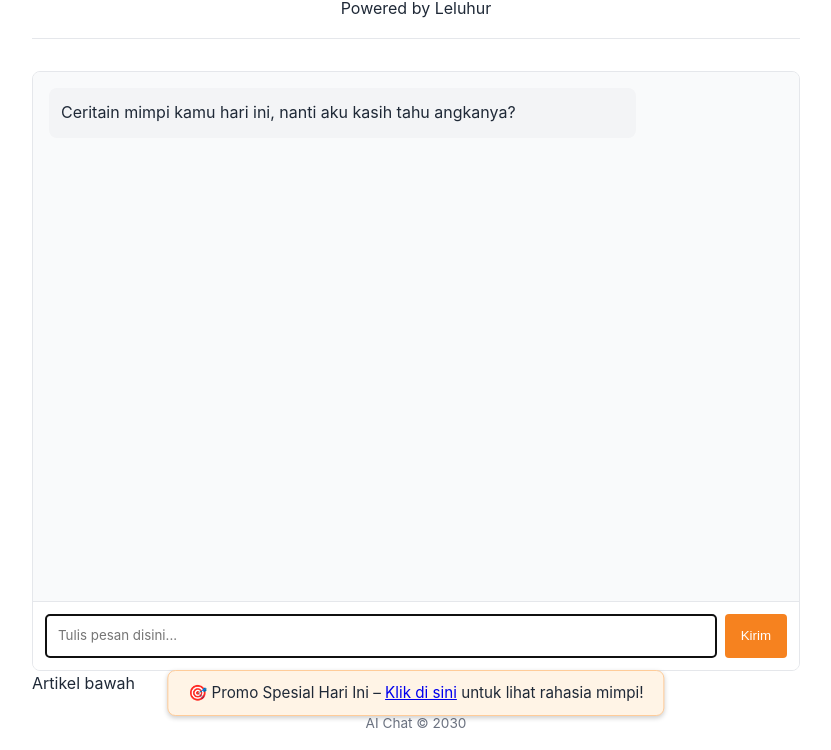
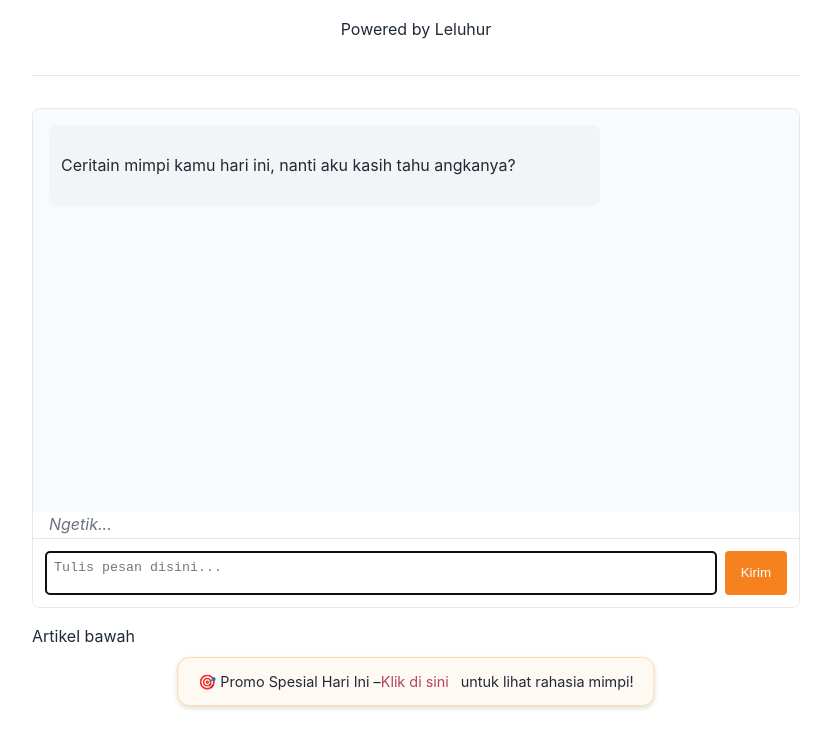
Before and after one commit to animalpsychic/chatai, a website: page public/tebak.html in a window 1280 px wide. Shown: the part 74-824 px from the top of the page, without its empty margins (224-1055 px from the left). Drawn offline with Linux system fonts and the light colour scheme.

Commit message:
Update style.css

```diff
--- a/public/style.css
+++ b/public/style.css
@@ -1,47 +1,43 @@
 :root {
-  --primary-color: #f6821f;
+  --primary: #f6821f;
   --primary-hover: #e67e22;
-  --light-bg: #f9fafb;
-  --border-color: #e5e7eb;
-  --text-color: #1f2937;
+  --bg-light: #f9fafb;
+  --border: #e5e7eb;
+  --text: #1f2937;
   --text-light: #6b7280;
-  --user-msg-bg: #fff2e6;
-  --assistant-msg-bg: #f3f4f6;
+  --user-bg: #fff2e6;
+  --assistant-bg: #f3f4f6;
 }
 
 * {
   box-sizing: border-box;
-  margin: 0;
-  padding: 0;
 }
 
 body {
-  font-family: -apple-system, BlinkMacSystemFont, "Segoe UI", Roboto, Oxygen, Ubuntu, Cantarell, sans-serif;
-  line-height: 1.6;
-  color: var(--text-color);
+  font-family: -apple-system, BlinkMacSystemFont, "Segoe UI", Roboto, sans-serif;
+  color: var(--text);
   max-width: 800px;
   margin: 0 auto;
   padding: 1rem;
+  line-height: 1.6;
 }
 
 header {
   text-align: center;
   margin-bottom: 2rem;
-  padding: 1rem 0;
-  border-bottom: 1px solid var(--border-color);
+  padding-bottom: 1rem;
+  border-bottom: 1px solid var(--border);
 }
-
-h1 {
-  font-size: 1.5rem;
-  color: var(--primary-color);
+header h1 {
+  color: var(--primary);
+  font-size: 1.6rem;
 }
 
 .chat-container {
   display: flex;
   flex-direction: column;
-  height: calc(100vh - 200px);
-  min-height: 400px;
-  border: 1px solid var(--border-color);
+  height: 500px;
+  border: 1px solid var(--border);
   border-radius: 8px;
   overflow: hidden;
 }
@@ -50,93 +46,93 @@ h1 {
   flex: 1;
   overflow-y: auto;
   padding: 1rem;
-  background-color: var(--light-bg);
+  background: var(--bg-light);
 }
 
 .message {
   margin-bottom: 1rem;
   padding: 0.75rem;
   border-radius: 8px;
-  max-width: 80%;
+  max-width: 75%;
+  word-wrap: break-word;
 }
 
 .user-message {
-  background-color: var(--user-msg-bg);
+  background: var(--user-bg);
   align-self: flex-end;
-  margin-left: auto;
 }
 
 .assistant-message {
-  background-color: var(--assistant-msg-bg);
+  background: var(--assistant-bg);
   align-self: flex-start;
 }
 
 .message-input {
   display: flex;
   padding: 0.75rem;
-  border-top: 1px solid var(--border-color);
-  background-color: white;
+  border-top: 1px solid var(--border);
+  background: white;
 }
-
-#user-input {
+.message-input textarea {
   flex: 1;
-  padding: 0.75rem;
-  border: 1px solid var(--border-color);
+  height: 44px;
+  padding: 0.5rem;
+  border: 1px solid var(--border);
   border-radius: 4px;
-  font-family: inherit;
   resize: none;
-  min-height: 44px;
 }
-
-#send-button {
+.message-input button {
   margin-left: 0.5rem;
   padding: 0 1rem;
-  background-color: var(--primary-color);
+  background: var(--primary);
   color: white;
   border: none;
   border-radius: 4px;
   cursor: pointer;
-  transition: background-color 0.2s;
+  transition: background 0.2s;
 }
-
-#send-button:hover {
-  background-color: var(--primary-hover);
-}
-
-#send-button:disabled {
-  background-color: var(--text-light);
-  cursor: not-allowed;
+.message-input button:hover {
+  background: var(--primary-hover);
 }
 
 .typing-indicator {
-  display: none;
-  margin-bottom: 1rem;
   font-style: italic;
   color: var(--text-light);
-}
-
-.typing-indicator.visible {
-  display: block;
+  padding: 0 1rem;
 }
 
 footer {
-  margin-top: 1rem;
+  margin-top: 2rem;
   text-align: center;
   font-size: 0.85rem;
   color: var(--text-light);
 }
 
-/* Iklan melayang */
+/* Iklan melayang dengan tombol tutup */
 .floating-ad {
   position: fixed;
-  bottom: 10px;
+  bottom: 20px;
   left: 50%;
   transform: translateX(-50%);
-  background-color: #fff4e6;
-  border: 1px solid #ffcc99;
-  padding: 10px 20px;
-  border-radius: 8px;
-  box-shadow: 0 2px 5px rgba(0, 0, 0, 0.2);
-  font-size: 0.95rem;
+  background: #fff9f3;
+  border: 1px solid #ffdcaa;
+  padding: 12px 20px;
+  border-radius: 12px;
+  box-shadow: 0 2px 5px rgba(0,0,0,0.15);
+  font-size: 0.9rem;
   z-index: 999;
+  display: flex;
+  align-items: center;
 }
+.floating-ad a {
+  color: #b4425f;
+  text-decoration: none;
+  margin-right: 12px;
+}
+.floating-ad button.close-ad {
+  background: transparent;
+  border: none;
+  font-size: 1.1rem;
+  cursor: pointer;
+  color: var(--text-light);
+}
```
